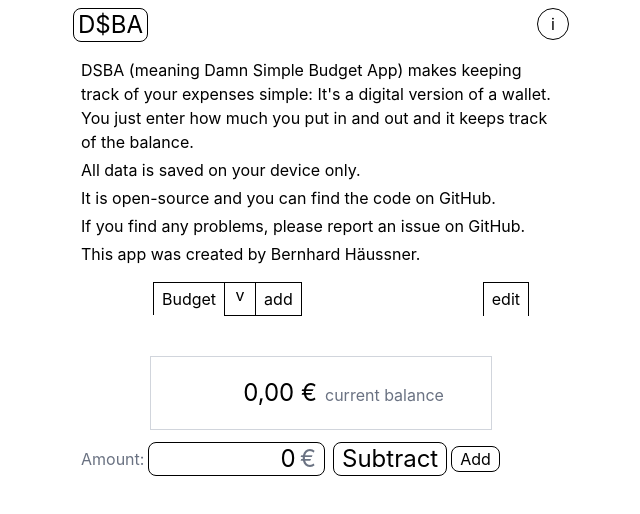
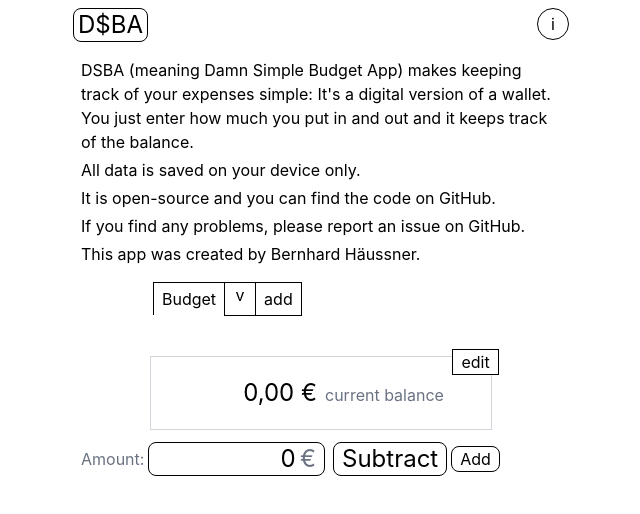
Before and after one commit to bxt/dsba, a SvelteKit app: page / in a window 1280 px wide. Shown: the top 514 px of the page, without its empty margins (319-959 px from the left). Built offline with nearby package versions, Linux system fonts and the light colour scheme.

Commit message:
feat: move edit button out of navigation

```diff
--- a/src/routes/(home)/+page.svelte
+++ b/src/routes/(home)/+page.svelte
@@ -1,4 +1,5 @@
 <script lang="ts">
+  import { resolve } from "$app/paths";
   import Amount from "$lib/Amount.svelte";
   import NumberInput from "$lib/NumberInput/NumberInput.svelte";
   import { getActiveWallet, addExpense } from "$lib/persistence.svelte";
@@ -9,10 +10,14 @@
 </script>
 
 <div
-  class="m-auto mt-10 flex w-2/3 items-baseline gap-2 border border-gray-300 py-5"
+  class="relative m-auto mt-10 flex w-2/3 items-baseline gap-2 border border-gray-300 py-5"
 >
   <Amount value={getActiveWallet().balance} class="flex-1 text-2xl" />
   <span class="flex-1 text-gray-500">current balance</span>
+  <a
+    href={resolve("/edit")}
+    class="absolute -top-2 -right-2 border bg-white px-2">edit</a
+  >
 </div>
 
 <form class="flex gap-2 py-3 pl-4">
--- a/src/routes/+layout.svelte
+++ b/src/routes/+layout.svelte
@@ -86,13 +86,6 @@
         aria-current={page.url.pathname === "/add"}
         class="border border-s-0 px-2 py-1 aria-current:bg-red-700">add</a
       >
-      <span class="flex grow justify-end">
-        <a
-          href={resolve("/edit")}
-          aria-current={page.url.pathname === "/edit"}
-          class=" border border-be-0 px-2 py-1 aria-current:bg-red-700">edit</a
-        >
-      </span>
     </nav>
 
     <section class="m-auto w-full max-w-lg">
```
